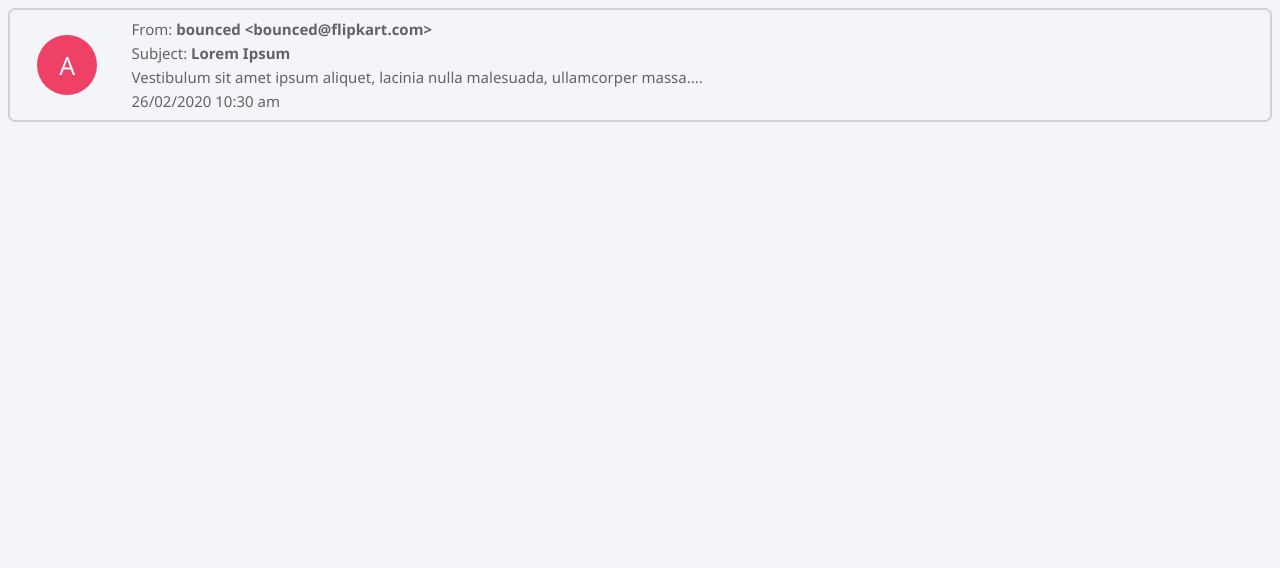
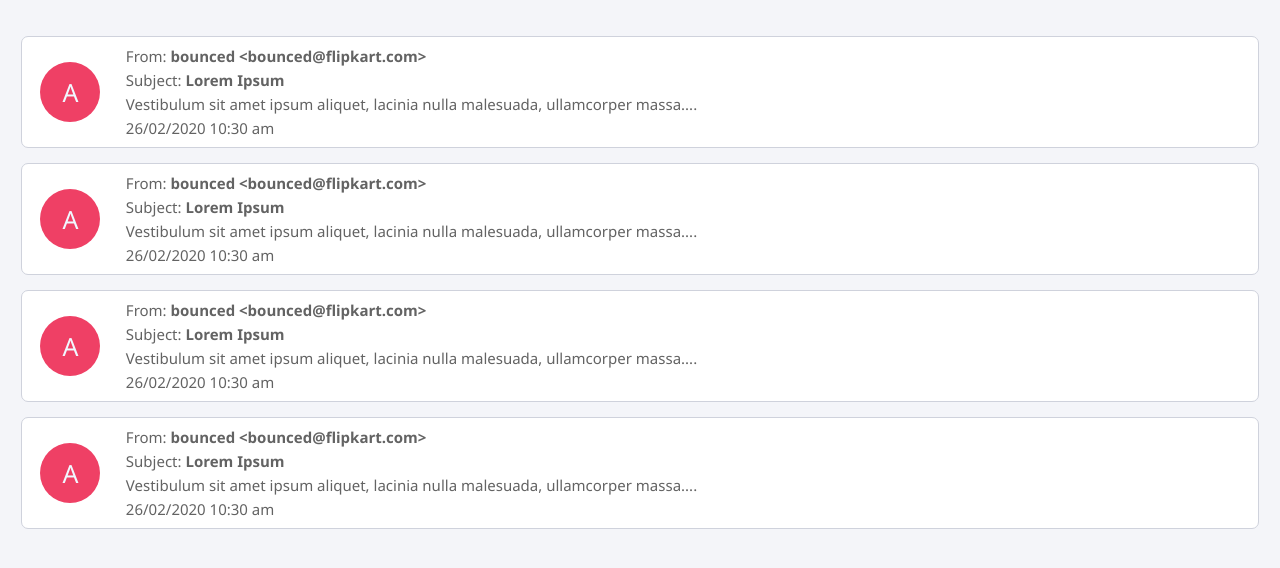
Before and after one commit to goyal079/Emails, a React (Create React App) app: page / in a window 1280 px wide. Shown: the top 568 px of the page. Built offline with nearby package versions, Linux system fonts and the light colour scheme; no server answers.

Commit message:
redux store set

```diff
--- a/package.json
+++ b/package.json
@@ -6,6 +6,7 @@
     "@testing-library/jest-dom": "^5.16.2",
     "@testing-library/react": "^12.1.3",
     "@testing-library/user-event": "^13.5.0",
+    "axios": "^0.26.0",
     "react": "^17.0.2",
     "react-alert": "^7.0.3",
     "react-alert-template-basic": "^1.0.2",
--- a/src/App.js
+++ b/src/App.js
@@ -1,7 +1,11 @@
-import EmailItem from "./Components/EmailItem";
+import Emails from "./Components/Emails";
 
 function App() {
-  return <EmailItem />;
+  return (
+    <div style={{ padding: "13px" }}>
+      <Emails />
+    </div>
+  );
 }
 
 export default App;
--- a/src/Components/Emailitem.css
+++ b/src/Components/Emailitem.css
@@ -3,14 +3,16 @@
   color: #636363;
   height: 100px;
   border-radius: 7px;
-  border: 2px solid #cfd2dc;
+  border: 1px solid #cfd2dc;
   display: flex;
   padding: 5px;
+  margin: 1em 0;
+  background-color: white;
 }
 
 .mail-info {
   height: 100px;
-  flex: 18;
+  flex: 22;
   padding-left: 0.8em;
 }
 .mail-info p {
@@ -28,6 +30,7 @@
   text-align: center;
   height: 60px;
   line-height: 60px;
+  font-weight: 500;
   width: 60px;
   color: aliceblue;
   border-radius: 50%;
--- a/src/Components/Emails.js
+++ b/src/Components/Emails.js
@@ -1,7 +1,23 @@
-import React from "react";
+import React, { useEffect, useState } from "react";
 import "./Emails.css";
+import EmailItem from "./EmailItem";
+import { useDispatch, useSelector } from "react-redux";
+import { listMails } from "../actions/mailActions";
 const Emails = () => {
-  return <div></div>;
+  //   const [page, setPage] = useState(1);
+  const dispatch = useDispatch();
+    const { error, loading, mailList } = useSelector((state) => state.mails);
+  useEffect(() => {
+    dispatch(listMails(1));
+  }, [dispatch]);
+  return (
+    <div>
+      <EmailItem />
+      <EmailItem />
+      <EmailItem />
+      <EmailItem />
+    </div>
+  );
 };
 
 export default Emails;
--- /dev/null
+++ b/src/actions/mailActions.js
@@ -0,0 +1,30 @@
+import axios from "axios";
+import {
+  MAIL_LIST_FAILED,
+  MAIL_LIST_SUCCESS,
+  MAIL_LIST_REQUEST,
+  REMOVE_ERROR,
+} from "../types";
+
+export const listMails = (page) => async (dispatch) => {
+  try {
+    dispatch({ type: MAIL_LIST_REQUEST });
+    const { data } = await axios.get(
+      `https://flipkart-email-mock.vercel.app/?page=${page}`
+    );
+    dispatch({
+      type: MAIL_LIST_SUCCESS,
+      payload: data.list,
+    });
+  } catch (error) {
+    dispatch({
+      type: MAIL_LIST_FAILED,
+      payload: error.response.data.error.message,
+    });
+    setTimeout(() => {
+      dispatch({
+        type: REMOVE_ERROR,
+      });
+    }, 7000);
+  }
+};
--- /dev/null
+++ b/src/reducers/mailReducers.js
@@ -0,0 +1,21 @@
+import {
+  MAIL_LIST_FAILED,
+  MAIL_LIST_SUCCESS,
+  MAIL_LIST_REQUEST,
+  REMOVE_ERROR,
+} from "../types";
+
+export const mailListReducer = (state = [], action) => {
+  switch (action.type) {
+    case MAIL_LIST_REQUEST:
+      return { loading: true };
+    case MAIL_LIST_SUCCESS:
+      return { loading: false, mailList: action.payload };
+    case MAIL_LIST_FAILED:
+      return { loading: false, error: action.payload };
+    case REMOVE_ERROR:
+      return { ...state, error: null };
+    default:
+      return state;
+  }
+};
--- /dev/null
+++ b/src/store.js
@@ -0,0 +1,17 @@
+import { createStore, combineReducers, applyMiddleware } from "redux";
+import thunk from "redux-thunk";
+import { composeWithDevTools } from "redux-devtools-extension";
+import { mailListReducer } from "./reducers/mailReducers";
+
+const initialState = {};
+const reducers = combineReducers({
+  mails: mailListReducer,
+});
+const middleware = [thunk];
+
+const store = createStore(
+  reducers,
+  initialState,
+  composeWithDevTools(applyMiddleware(...middleware))
+);
+export default store;
--- /dev/null
+++ b/src/types.js
@@ -0,0 +1,4 @@
+export const MAIL_LIST_REQUEST = "MAIL_LIST_REQUEST";
+export const MAIL_LIST_SUCCESS = "MAIL_LIST_SUCCESS";
+export const MAIL_LIST_FAILED = "MAIL_LIST_FAILED";
+export const REMOVE_ERROR = "REMOVE_ERROR";
```
Also changed, not shown: src/index.js (+4 -4 lines), 1 other file (tests, documents, lock files or other folders).
